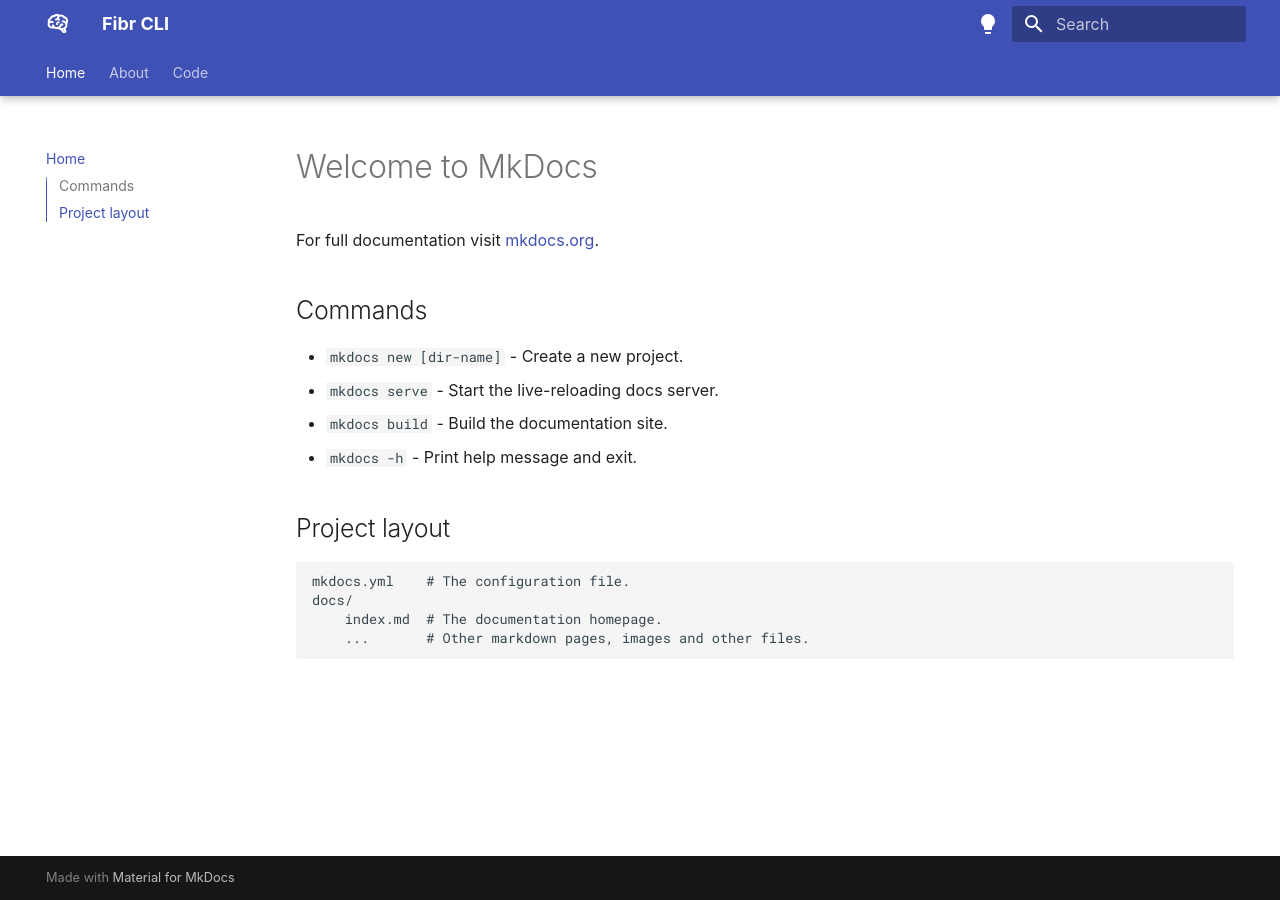
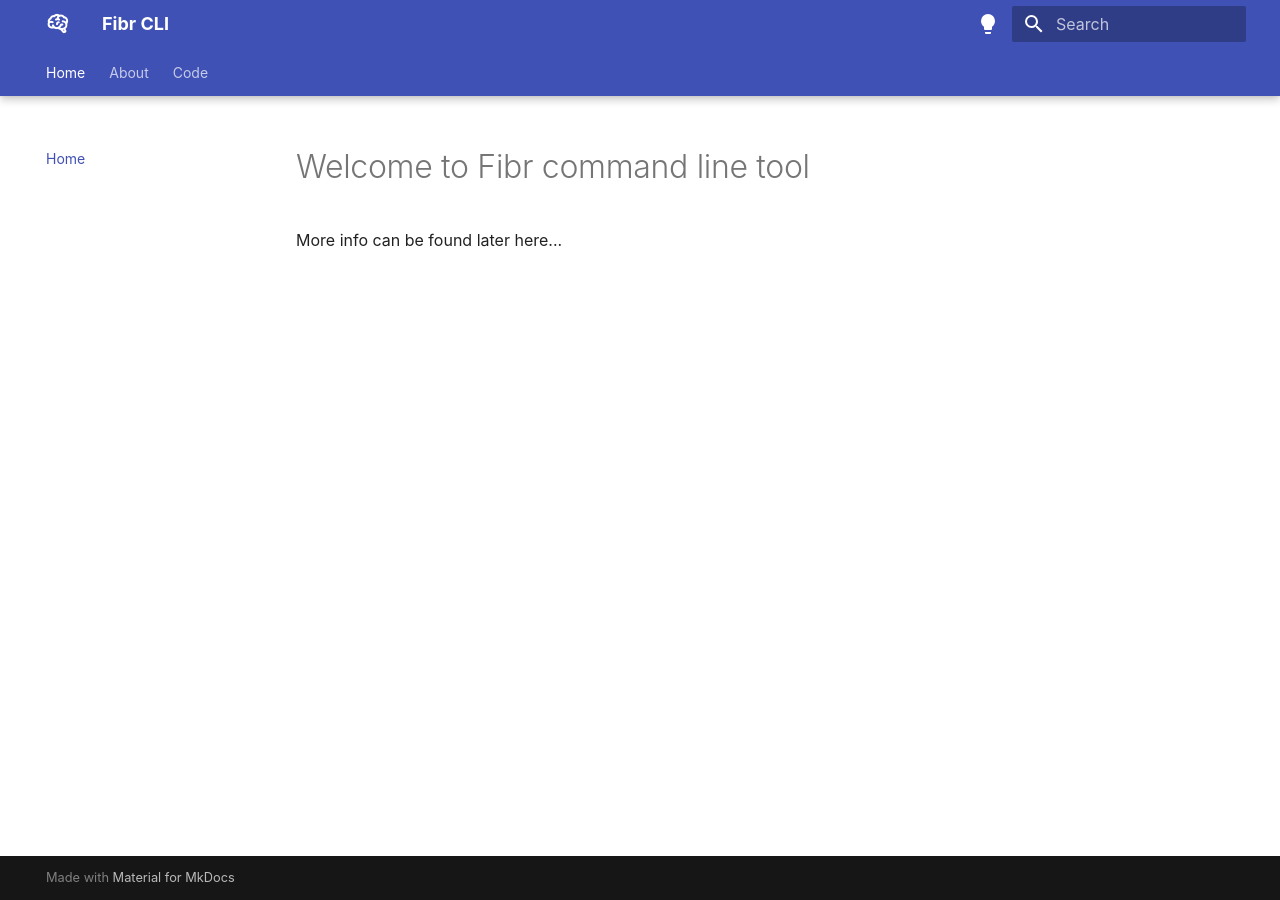
Before and after one commit to Dopamineral/fibr_cli, an MkDocs documentation site: the page built from docs/index.md, in a window 1280 px wide. Built offline with MkDocs 1.6.1 and Material for MkDocs 9.7.7, drawn with Linux system fonts in a browser that asks for light colours; some web fonts are replaced.

```diff
--- a/docs/index.md
+++ b/docs/index.md
@@ -1,17 +1,4 @@
-# Welcome to MkDocs
+# Welcome to Fibr command line tool
 
-For full documentation visit [mkdocs.org](https://www.mkdocs.org).
 
-## Commands
-
-* `mkdocs new [dir-name]` - Create a new project.
-* `mkdocs serve` - Start the live-reloading docs server.
-* `mkdocs build` - Build the documentation site.
-* `mkdocs -h` - Print help message and exit.
-
-## Project layout
-
-    mkdocs.yml    # The configuration file.
-    docs/
-        index.md  # The documentation homepage.
-        ...       # Other markdown pages, images and other files.
+More info can be found later here...
--- a/mkdocs.yml
+++ b/mkdocs.yml
@@ -5,6 +5,7 @@ nav:
   - About:
     - about/index.md
     - Lab: about/lab.md
+    - Development: about/development.md
   - Code:
     - code/index.md
     - Main: code/main.md
```
Also changed, not shown: aws/README.md (added, +54 -0 lines), docs/about/development.md (added, +8 -0 lines), docs/assets/architecture.png (added), docs/assets/basic_requirements.png (added), 2 other files.
